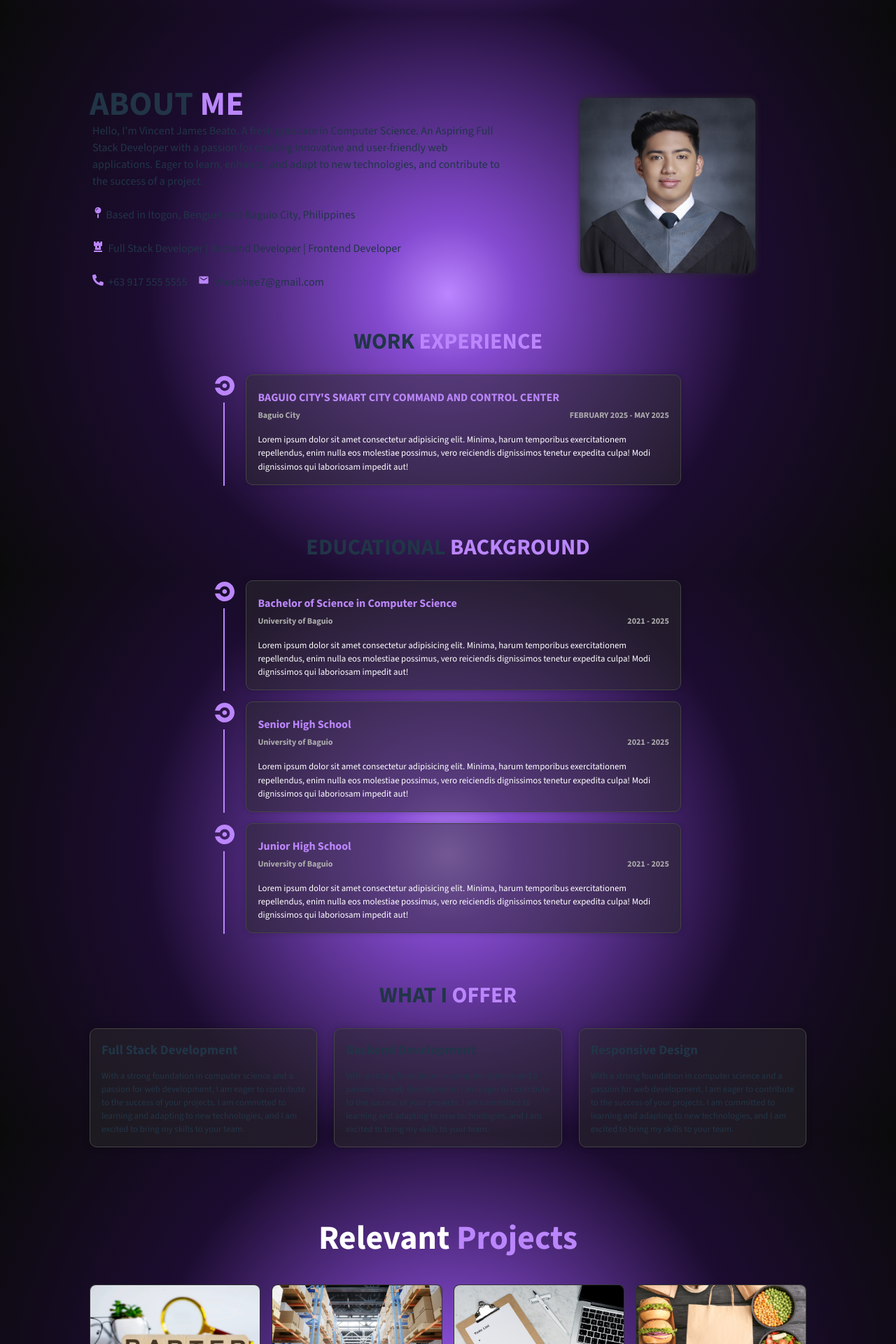
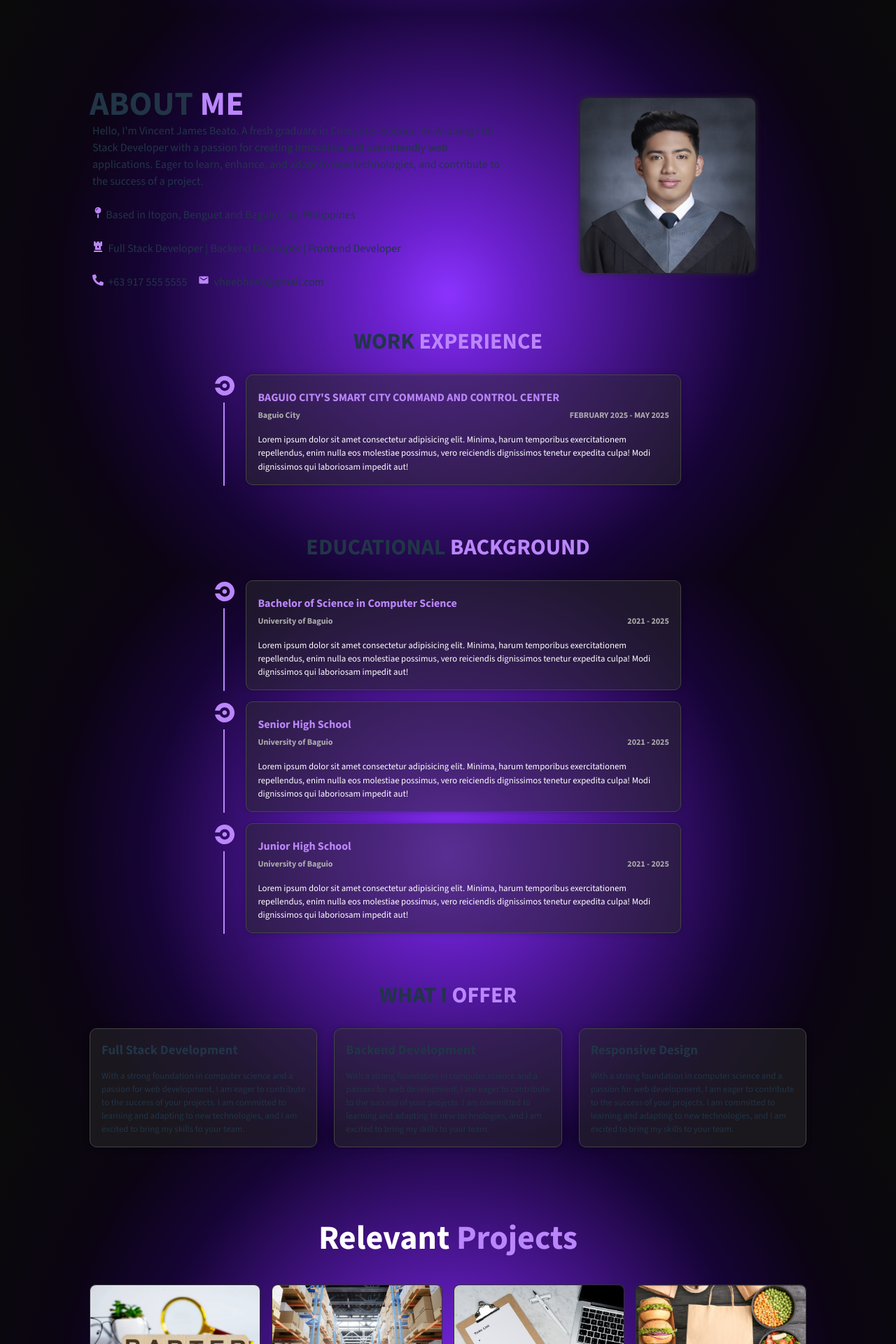
Before and after one commit to VheeeeeeeeeJhay/vincent-james-beato-portfolio, a React (Vite) app: page / in a window 1280 px wide. Shown: the part 780-2700 px from the top of the page at 70% size. Built offline with nearby package versions, Linux system fonts and the light colour scheme.

Commit message:
feat: added animation effect

```diff
--- a/package.json
+++ b/package.json
@@ -14,6 +14,7 @@
   },
   "dependencies": {
     "@fortawesome/react-fontawesome": "^0.2.2",
+    "aos": "^2.3.4",
     "gh-pages": "^6.3.0",
     "react": "^19.1.0",
     "react-dom": "^19.1.0",
--- a/src/App.jsx
+++ b/src/App.jsx
@@ -1,7 +1,10 @@
 import './App.css'
 import Navbar from './components/Navbar/Navbar'
 import Footer from './components/Footer/Footer'
-import BG from "./assets/bg.png"
+import AOS from 'aos';
+import 'aos/dist/aos.css';
+
+AOS.init();
 
 function App() {
 
--- a/src/index.css
+++ b/src/index.css
@@ -16,7 +16,8 @@
 
   scroll-behavior: smooth;
   /* background: radial-gradient(circle, rgba(51, 51, 51, 1) 0%, rgba(38, 38, 38, 1) 50%, rgba(10, 10, 10, 1) 100%); */
-  background: radial-gradient(circle,rgba(187, 134, 255, 1) 0%, rgba(133, 75, 209, 1) 13%, rgba(28, 12, 48, 1) 57%, rgba(10, 10, 10, 1) 100%);
+  /* background: radial-gradient(circle,rgba(187, 134, 255, 1) 0%, rgba(133, 75, 209, 1) 13%, rgba(28, 12, 48, 1) 57%, rgba(10, 10, 10, 1) 100%); */
+  background: radial-gradient(circle,rgba(139, 51, 255, 1) 0%, rgba(108, 33, 207, 1) 13%, rgba(22, 4, 54, 1) 57%, rgba(11, 4, 18, 1) 75%, rgba(10, 10, 10, 1) 100%);
 
   /* Ensure it covers entire viewport */
   background-size: cover;
--- a/src/pages/AboutMe/AboutMe.jsx
+++ b/src/pages/AboutMe/AboutMe.jsx
@@ -12,7 +12,10 @@ function AboutMe() {
     return (
         <>
             <div className={AboutMeStyles.section}>
-                <div className={AboutMeStyles.section_context}>
+                <div className={AboutMeStyles.section_context}
+                data-aos="fade-down-right"
+                data-aos-anchor-placement="top-center"
+                data-aos-duration="1000">
                     <h1 className={AboutMeStyles.section_header}>ABOUT&nbsp;<span>ME</span></h1>
                     <div style={{ margin: "0 .25rem"}}>
                         <p>Hello, I'm Vincent James Beato. A fresh graduate in Computer Science. An Aspiring Full Stack Developer with a passion for creating innovative and user-friendly web applications. Eager to learn, enhance, and adapt to new technologies, and contribute to the success of
@@ -35,14 +38,26 @@ function AboutMe() {
                     </div>
 
                 </div>
-                <div className={AboutMeStyles.img_container}>
+                <div className={AboutMeStyles.img_container}
+                data-aos="fade-down-left"
+                data-aos-anchor-placement="top-center"
+                data-aos-duration="2500">
                     <img src={VheeJhay} alt="VheeJhay" className={AboutMeStyles.about_img}/>
                 </div>
             </div>
 
+            <div>
                 <div className={AboutMeStyles.sub_section_container}>
-                <h4 className={AboutMeStyles.sub_section_header}>WORK&nbsp;<span>EXPERIENCE</span></h4>
-                <div className={AboutMeStyles.timeline}>
+                    <h4 className={AboutMeStyles.sub_section_header}
+                    data-aos="fade-up"
+                    data-aos-anchor-placement="top-center"
+                    data-aos-duration="1500"
+                    >WORK&nbsp;<span>EXPERIENCE</span></h4>
+                    <div className={AboutMeStyles.timeline}
+                    data-aos="fade-up"
+                    data-aos-anchor-placement="top-center"
+                    data-aos-duration="1500"
+                    data-aos-delay="100">
                         <div className={AboutMeStyles.timeline_item}>
                             <SiCircleci className={AboutMeStyles.timeline_icon} style={{color: "#bb86fc"}} />
                                 <div className={AboutMeStyles.timeline_info}>
@@ -55,10 +70,19 @@ function AboutMe() {
                             </div>
                         </div>
                     </div>
+                </div>
 
 
-                <h4 className={AboutMeStyles.sub_section_header}>EDUCATIONAL&nbsp;<span>BACKGROUND</span></h4>
-                <div className={AboutMeStyles.timeline}>
+                <div className={AboutMeStyles.sub_section_container}>
+                    <h4 className={AboutMeStyles.sub_section_header}
+                    data-aos="fade-up"
+                    data-aos-anchor-placement="top-center"
+                    data-aos-duration="1500">EDUCATIONAL&nbsp;<span>BACKGROUND</span></h4>
+                    <div className={AboutMeStyles.timeline}
+                    data-aos="fade-up"
+                    data-aos-anchor-placement="top-center"
+                    data-aos-duration="1500"
+                    data-aos-delay="100">
                         <div className={AboutMeStyles.timeline_item}>
                             <SiCircleci className={AboutMeStyles.timeline_icon} style={{color: "#bb86fc"}} />
                             <div className={AboutMeStyles.timeline_info}>
@@ -71,7 +95,11 @@ function AboutMe() {
                             </div>
                         </div>
                     </div>
-                <div className={AboutMeStyles.timeline}>
+                    <div className={AboutMeStyles.timeline}
+                    data-aos="fade-up"
+                    data-aos-anchor-placement="top-center"
+                    data-aos-duration="1500"
+                    data-aos-delay="100">
                         <div className={AboutMeStyles.timeline_item}>
                             <SiCircleci className={AboutMeStyles.timeline_icon} style={{color: "#bb86fc"}} />
                             <div className={AboutMeStyles.timeline_info}>
@@ -84,7 +112,11 @@ function AboutMe() {
                             </div>
                         </div>
                     </div>
-                <div className={AboutMeStyles.timeline}>
+                    <div className={AboutMeStyles.timeline}
+                    data-aos="fade-up"
+                    data-aos-anchor-placement="top-center"
+                    data-aos-duration="1500"
+                    data-aos-delay="100">
                         <div className={AboutMeStyles.timeline_item}>
                             <SiCircleci className={AboutMeStyles.timeline_icon} style={{color: "#bb86fc"}} />
                             <div className={AboutMeStyles.timeline_info}>
@@ -97,21 +129,38 @@ function AboutMe() {
                             </div>
                         </div>
                     </div>
+                </div>
 
-
-                <h4 className={AboutMeStyles.sub_section_header}>WHAT I&nbsp;<span>OFFER</span></h4>
+                <div className={AboutMeStyles.sub_section_container}>
+                    <h4 className={AboutMeStyles.sub_section_header}
+                    data-aos="fade-up"
+                    data-aos-anchor-placement="top-center"
+                    data-aos-duration="1500">WHAT I&nbsp;<span>OFFER</span></h4>
                     <div className={AboutMeStyles.offer_container}>
-                    <div className={AboutMeStyles.offer_item}>
+                        <div className={AboutMeStyles.offer_item}
+                        data-aos="fade-up-right"
+                        data-aos-anchor-placement="top-center"
+                        data-aos-duration="1500"
+                        data-aos-delay="100">
                             <h3>Full Stack Development</h3>
                             <p>With a strong foundation in computer science and a passion for web development, I am eager to contribute to the success of your projects. I am committed to learning and adapting to new technologies, and I am excited to bring my skills to your team.</p>
                         </div>
-                    <div className={AboutMeStyles.offer_item}>
+                        <div className={AboutMeStyles.offer_item}
+                        data-aos="fade-up"
+                        data-aos-anchor-placement="top-center"
+                        data-aos-duration="1500"
+                        data-aos-delay="100">
                             <h3>Backend Development</h3>
                             <p>With a strong foundation in computer science and a passion for web development, I am eager to contribute to the success of your projects. I am committed to learning and adapting to new technologies, and I am excited to bring my skills to your team.</p>
                         </div>
-                    <div className={AboutMeStyles.offer_item}>
+                        <div className={AboutMeStyles.offer_item}
+                        data-aos="fade-up-left"
+                        data-aos-anchor-placement="top-center"
+                        data-aos-duration="1500"
+                        data-aos-delay="100">
                             <h3>Responsive Design</h3>
                             <p>With a strong foundation in computer science and a passion for web development, I am eager to contribute to the success of your projects. I am committed to learning and adapting to new technologies, and I am excited to bring my skills to your team.</p>
+                        </div>
                     </div>
                 </div>
             </div>
--- a/src/pages/AboutMe/AboutMe.module.css
+++ b/src/pages/AboutMe/AboutMe.module.css
@@ -47,19 +47,19 @@
     gap: 1rem;
 }
 
-.sub_section_container {
-    justify-content: center;
-    align-items: center;
-    display: flex;
-    flex-direction: column;
-}
-
 .sub_section_header {
     position: relative;
     font-size: 2rem;
     display: flex;
     margin: 3rem 0 1.5rem 0;
     padding: 0;
+}
+
+.sub_section_container {
+    display: flex;
+    flex-direction: column;
+    align-items: center;
+    justify-content: center;
 }
 
 .timeline {
--- a/src/pages/Home/Home.jsx
+++ b/src/pages/Home/Home.jsx
@@ -17,7 +17,11 @@ function Home({ id }) {
     return (
         <section id={id} className={HomeStyles.home}>
             <div className={HomeStyles.home_container}>
-                <div className={HomeStyles.hero_container}>
+                <div className={HomeStyles.hero_container}
+                data-aos="fade-up"
+                data-aos-anchor-placement="top-center"
+                data-aos-duration="1000"
+                data-aos-delay="100">
 
                     <img
                         src={VheeJhay}
--- a/src/pages/Home/Home.module.css
+++ b/src/pages/Home/Home.module.css
@@ -2,9 +2,6 @@
     position: relative;
     width: 100%;
     height: 100vh;
-    /* background: #311432; */
-    /* background: #333;
-background: radial-gradient(circle, rgba(51, 51, 51, 1) 0%, rgba(38, 38, 38, 1) 50%, rgba(10, 10, 10, 1) 100%); */
     display: flex;
     align-items: center;
     justify-content: center;
@@ -13,8 +10,6 @@ background: radial-gradient(circle, rgba(51, 51, 51, 1) 0%, rgba(38, 38, 38, 1)
 
 .home_container {
     width: calc(100% - 35%);
-    /* max-width: 1200px; */
-    /* padding: 2rem; */
 }
 
 .hero_container {
--- a/src/pages/Project/RelevantProjects.jsx
+++ b/src/pages/Project/RelevantProjects.jsx
@@ -9,11 +9,17 @@ function RelevantProjects() {
     return (
         <>
             <div className={RelevantProjectsStyles.section}>
-                <h1 className={RelevantProjectsStyles.section_header}>Relevant&nbsp;<span>Projects</span></h1>
-
+                <h1 className={RelevantProjectsStyles.section_header}
+                data-aos="fade-up"
+                data-aos-anchor-placement="top-center"
+                data-aos-duration="1000">Relevant&nbsp;<span>Projects</span></h1>
 
                 <div className={RelevantProjectsStyles.cards_container}>
-                    <div className={RelevantProjectsStyles.card}>
+                    <div className={RelevantProjectsStyles.card}
+                    data-aos="fade-up"
+                    data-aos-anchor-placement="top-center"
+                    data-aos-duration="2500"
+                    data-aos-delay="100">
                         <img className={RelevantProjectsStyles.card_img} src={Barter} alt="Raiden" />
                         <div className={RelevantProjectsStyles.card_info}>
                             <h3>Swapii: Barter Web System</h3>
@@ -30,7 +36,11 @@ function RelevantProjects() {
                             {/* <a className={RelevantProjectsStyles.card_button} href="https://github.com/VheeeeeeeeeJhay" target="_blank" rel="noopener noreferrer">View Project</a> */}
                         </div>
                     </div>
-                    <div className={RelevantProjectsStyles.card}>
+                    <div className={RelevantProjectsStyles.card}
+                    data-aos="fade-up"
+                    data-aos-anchor-placement="top-center"
+                    data-aos-duration="2500"
+                    data-aos-delay="200">
                         <img className={RelevantProjectsStyles.card_img} src={Inventory} alt="Inventory"/>
                         <div className={RelevantProjectsStyles.card_info}>
                             <h3>Inventory System for Poultry Business</h3>
@@ -46,7 +56,11 @@ function RelevantProjects() {
                             {/* <a className={RelevantProjectsStyles.card_button} href="https://github.com/VheeeeeeeeeJhay" target="_blank" rel="noopener noreferrer">View Project</a> */}
                         </div>
                     </div>
-                    <div className={RelevantProjectsStyles.card}>
+                    <div className={RelevantProjectsStyles.card}
+                    data-aos="fade-up"
+                    data-aos-anchor-placement="top-center"
+                    data-aos-duration="2500"
+                    data-aos-delay="300">
                         <img className={RelevantProjectsStyles.card_img} src={TodoList} alt="TodoList"/>
                         <div className={RelevantProjectsStyles.card_info}>
                             <h3>Todo List Application</h3>
@@ -62,7 +76,11 @@ function RelevantProjects() {
                             {/* <a className={RelevantProjectsStyles.card_button} href="https://github.com/VheeeeeeeeeJhay" target="_blank" rel="noopener noreferrer">View Project</a> */}
                         </div>
                     </div>
-                    <div className={RelevantProjectsStyles.card}>
+                    <div className={RelevantProjectsStyles.card}
+                    data-aos="fade-up"
+                    data-aos-anchor-placement="top-center"
+                    data-aos-duration="2500"
+                    data-aos-delay="400">
                         <img className={RelevantProjectsStyles.card_img} src={FoodOrdering} alt="FoodOrdering"/>
                         <div className={RelevantProjectsStyles.card_info}>
                             <h3>Food Ordering System</h3>
```
Also changed, not shown: src/pages/Contact/Contact.jsx (+14 -3 lines), 1 other file (tests, documents, lock files or other folders). Lines whose indentation alone changed are shown as unchanged.
